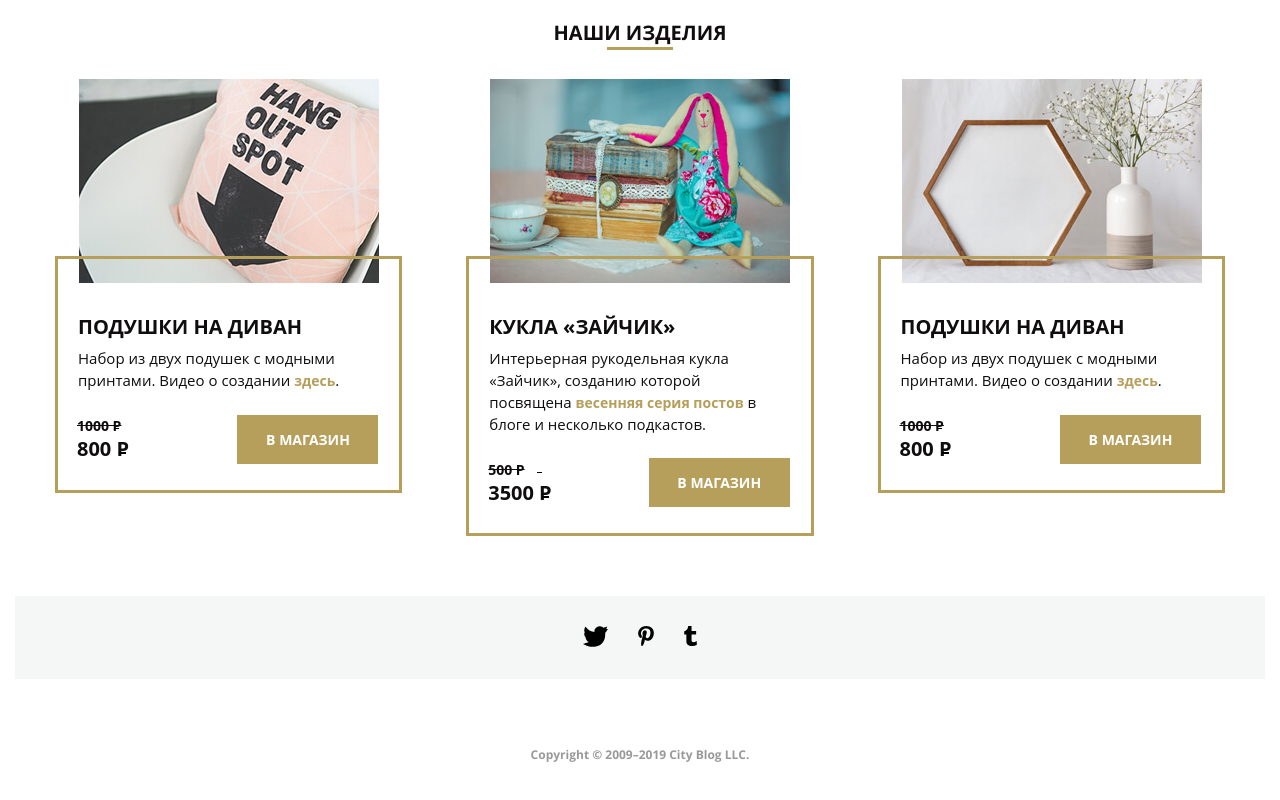
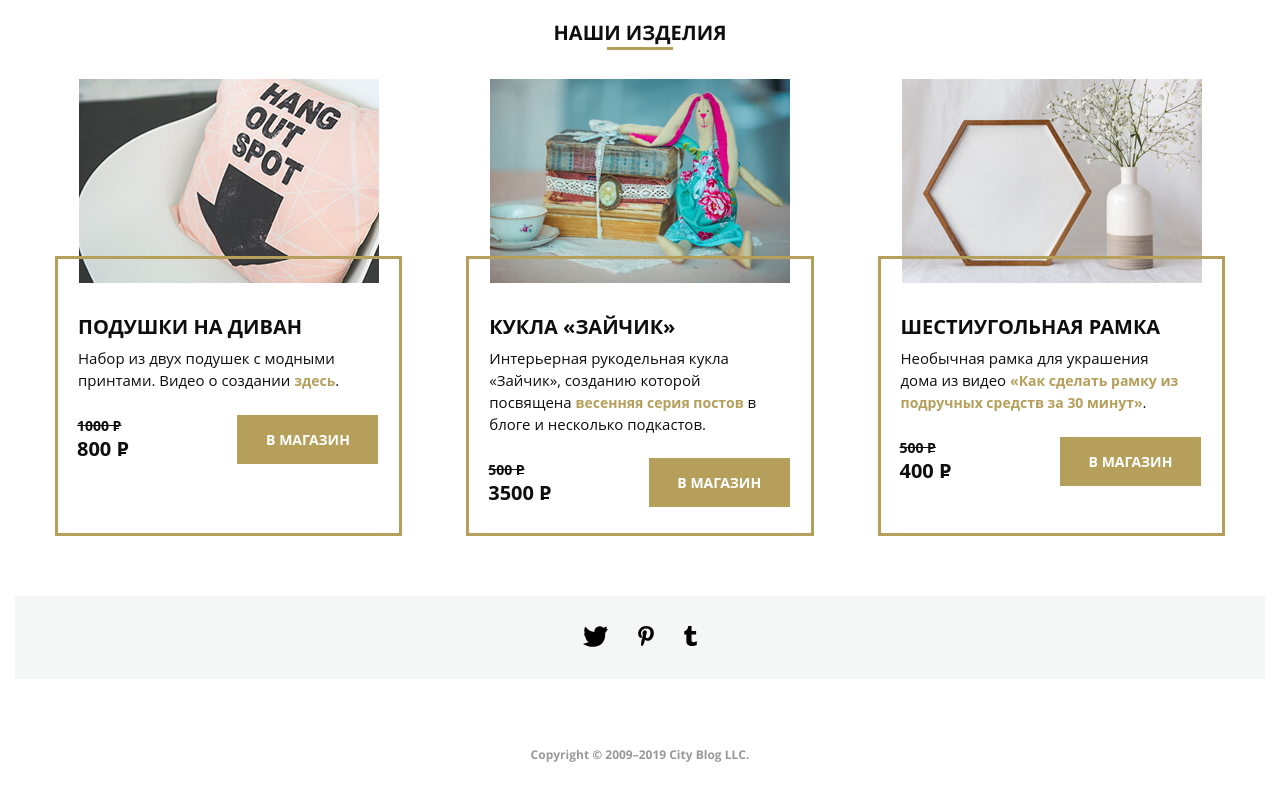
Before and after one commit to Ejen32/mq-diploma, a plain HTML site: page index.html in a window 1280 px wide. Shown: the part 2776-3576 px from the top of the page. Drawn offline with Linux system fonts and the light colour scheme; files whose address does not match are found by name.

Commit message:
Add files via upload

```diff
--- a/css/style.css
+++ b/css/style.css
@@ -743,6 +743,7 @@
     display: flex;
     justify-content: space-between;
     width: 100%;
+
   }
 
   .shop_item {
@@ -760,6 +761,7 @@
   .shop_box {
     min-width: 347px;
     border: 3px solid #b59f5b;
+    height: 100%;
   }
 
   .shop_box_title {
@@ -816,7 +818,7 @@
     margin-top: auto;
   }
 
-  .shop_box_price1::after {
+  .shop_box_price1_shape1::after {
     content: "";
     width: 5px;
     height: 1px;
@@ -825,6 +827,28 @@
     position: absolute;
     bottom: 6px;
     right: 10px;
+  }
+
+  .shop_box_price1_shape3::after {
+    content: "";
+    width: 5px;
+    height: 1px;
+    background-color: #000000;
+    display: block;
+    position: absolute;
+    bottom: 5px;
+    right: 28px;
+  }
+
+  .shop_box_price1_shape5::after {
+    content: "";
+    width: 5px;
+    height: 1px;
+    background-color: #000000;
+    display: block;
+    position: absolute;
+    bottom: 5px;
+    right: 17px;
   }
 
   .shop_box_price2 {
@@ -836,7 +860,29 @@
     margin-bottom: auto;
   }
 
-  .shop_box_price2::after {
+  .shop_box_price2_shape2::after {
+    content: "";
+    width: 7px;
+    height: 2px;
+    background-color: #000000;
+    display: block;
+    position: absolute;
+    bottom: 8px;
+    right: 3px;
+  }
+
+  .shop_box_price2_shape4::after {
+    content: "";
+    width: 7px;
+    height: 2px;
+    background-color: #000000;
+    display: block;
+    position: absolute;
+    bottom: 7px;
+    right: 3px;
+  }
+
+  .shop_box_price2_shape6::after {
     content: "";
     width: 7px;
     height: 2px;
--- a/index.html
+++ b/index.html
@@ -519,10 +519,10 @@
               </p>
               <div class="shop_box_price_link">
                 <div class="shop_box_price">
-                  <div class="shop_box_price1">
+                  <div class="shop_box_price1 shop_box_price1_shape1">
                     1000 Р
                   </div>
-                  <div class="shop_box_price2">
+                  <div class="shop_box_price2 shop_box_price2_shape2">
                     800 Р
                   </div>
                 </div>
@@ -548,10 +548,10 @@
               </p>
               <div class="shop_box_price_link">
                 <div class="shop_box_price">
-                  <div class="shop_box_price1">
+                  <div class="shop_box_price1 shop_box_price1_shape3">
                     500 Р
                   </div>
-                  <div class="shop_box_price2">
+                  <div class="shop_box_price2 shop_box_price2_shape4">
                     3500 Р
                   </div>
                 </div>
@@ -570,18 +570,18 @@
             </div>
             <div class="shop_box">
               <h3 class="shop_box_title">
-                подушки на диван
+                Шестиугольная рамка
               </h3>
               <p class="shop_box_text">
-                Набор из двух подушек с модными принтами. Видео о создании <a class="shop_box_text_link" href="">здесь</a>.
+                Необычная рамка для украшения дома из видео <a class="shop_box_text_link" href="">«Как сделать рамку из подручных средств за 30 минут»</a>.
               </p>
               <div class="shop_box_price_link">
                 <div class="shop_box_price">
-                  <div class="shop_box_price1">
-                    1000 Р
+                  <div class="shop_box_price1 shop_box_price1_shape5">
+                    500 Р
                   </div>
-                  <div class="shop_box_price2">
-                    800 Р
+                  <div class="shop_box_price2 shop_box_price2_shape6">
+                    400 Р
                   </div>
                 </div>
                 <button type="submit" class="shop_box_link">
```
